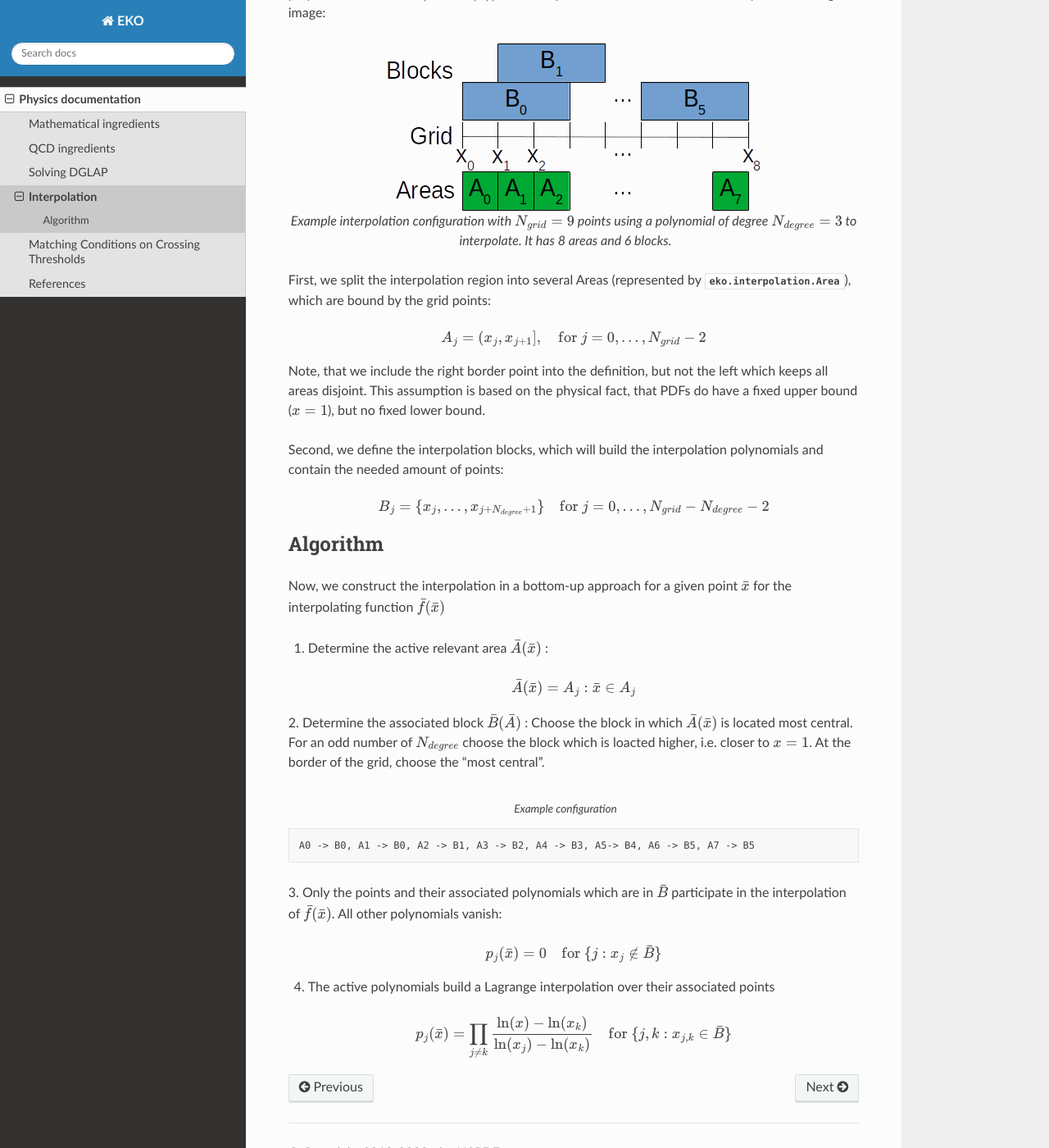
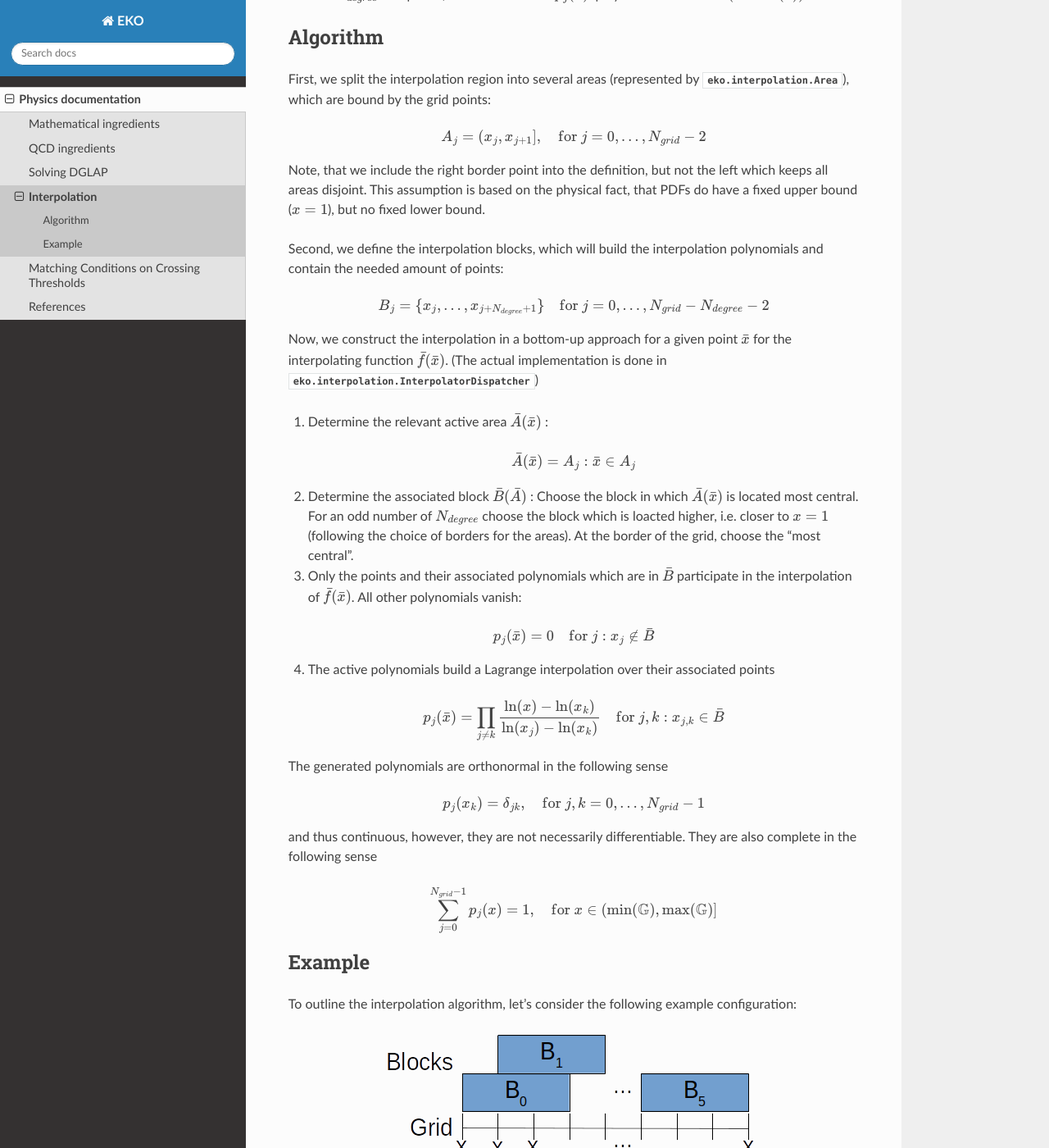
Before and after one commit to NNPDF/eko, a Sphinx documentation site: the page built from doc/source/Physics/Interpolation.txt, in a window 1280 px wide and 1400 px high, scrolled down 462 px. Shown: the whole window at 82% size. Built offline with Sphinx 7.4.7 and the Read the Docs theme 2.0.0, drawn with Linux system fonts in a browser that asks for light colours; pages that are not in the unit, such as notebooks, are missing from menus; some of the changed text lies outside the part shown.

Commit message:
update doc

```diff
--- a/doc/source/Physics/Interpolation.txt
+++ b/doc/source/Physics/Interpolation.txt
@@ -12,19 +12,16 @@
 .. math ::
     f(x) \sim \bar f(x) \sum\limits_{j=0}^{N_{grid} - 1 } f(x_j) p_j(x)
 
-Thus each grid point :math:`x_j` has an associated interpolation polynomial :math:`p_j(x)`.
+Thus each grid point :math:`x_j` has an associated interpolation polynomial :math:`p_j(x)`
+(represented by :class:`eko.interpolation.BasisFunction`).
 We interpolate in :math:`\ln(x)` using Lagrange interpolation among the nearest
 :math:`N_{degree}+1` points, which renders the :math:`p_j(x)`: polynomials of order
-:math:`O(\ln^{N_{degree}}(x))`. The interpolation routine can be outlined by the following
-image:
+:math:`O(\ln^{N_{degree}}(x))`.
 
-.. figure :: ../img/grid.png
-    :align: center
+Algorithm
+---------
 
-    Example interpolation configuration with :math:`N_{grid}=9` points using a polynomial
-    of degree :math:`N_{degree}=3` to interpolate. It has 8 areas and 6 blocks.
-
-First, we split the interpolation region into several Areas (represented by
+First, we split the interpolation region into several areas (represented by
 :class:`eko.interpolation.Area`), which are bound by the grid points:
 
 .. math ::
@@ -40,35 +37,72 @@
 .. math ::
     B_j = \{x_j,\ldots,x_{j+N_{degree}+1}\} \quad \text{for}~j=0,\ldots,N_{grid}-N_{degree}-2
 
-Algorithm
----------
+Now, we construct the interpolation in a bottom-up approach for a given point
+:math:`\bar x` for the interpolating function :math:`\bar f(\bar x)`.
+(The actual implementation is done in :class:`eko.interpolation.InterpolatorDispatcher`)
 
-Now, we construct the interpolation in a bottom-up approach for a given point
-:math:`\bar x` for the interpolating function :math:`\bar f(\bar x)`
-
-1. Determine the active relevant area :math:`\bar A(\bar x)` :
+1. Determine the relevant active area :math:`\bar A(\bar x)` :
 
 .. math ::
     \bar A(\bar x) = A_j : \bar x \in A_j
 
 2. Determine the associated block :math:`\bar B(\bar A)` :
-Choose the block in which :math:`\bar A(\bar x)` is located most central.
-For an odd number of :math:`N_{degree}` choose the block which is
-loacted higher, i.e. closer to :math:`x=1`. At the border of the grid, choose
-the "most central".
-
-.. code-block:: none
-   :caption: Example configuration
-
-   A0 -> B0, A1 -> B0, A2 -> B1, A3 -> B2, A4 -> B3, A5-> B4, A6 -> B5, A7 -> B5
+   Choose the block in which :math:`\bar A(\bar x)` is located most central.
+   For an odd number of :math:`N_{degree}` choose the block which is
+   loacted higher, i.e. closer to :math:`x=1` (following the choice of borders
+   for the areas). At the border of the grid, choose the "most central".
 
 3. Only the points and their associated polynomials which are in :math:`\bar B`
-participate in the interpolation of :math:`\bar f(\bar x)`. All other polynomials vanish:
+   participate in the interpolation of :math:`\bar f(\bar x)`.
+   All other polynomials vanish:
 
 .. math ::
-    p_j(\bar x) = 0 \quad \text{for}~\{j : x_j \not\in \bar B \}
+    p_j(\bar x) = 0 \quad \text{for}~j : x_j \not\in \bar B
 
 4. The active polynomials build a Lagrange interpolation over their associated points
 
 .. math ::
-    p_j(\bar x) = \prod\limits_{j\neq k} \frac{\ln(x) - \ln(x_k)}{\ln(x_j) - \ln(x_k)} \quad \text{for}~\{j,k : x_{j,k} \in \bar B \}
+    p_j(\bar x) = \prod\limits_{j\neq k} \frac{\ln(x) - \ln(x_k)}{\ln(x_j) - \ln(x_k)} \quad \text{for}~j,k : x_{j,k} \in \bar B
+
+The generated polynomials are orthonormal in the following sense
+
+.. math ::
+    p_j(x_k) = \delta_{jk}, \quad \text{for}~j,k=0,\ldots,N_{grid}-1
+
+and thus continuous, however, they are not necessarily differentiable.
+They are also complete in the following sense
+
+.. math ::
+    \sum\limits_{j=0}^{N_{grid}-1} p_j(x) = 1, \quad \text{for}~x \in (\text{min}(\mathbb G),\text{max}(\mathbb G)]
+
+
+Example
+-------
+To outline the interpolation algorithm, let's consider the following example configuration:
+
+.. figure :: ../img/interpolation-grid.png
+    :align: center
+
+    Example interpolation configuration with :math:`N_{grid}=9` points using a polynomial
+    of degree :math:`N_{degree}=3` to interpolate. It has 8 areas and 6 blocks.
+
+The mapping between areas and blocks are then given by
+
+.. code-block:: none
+   :caption: Mapping in the example configuration
+
+   A0 -> B0, A1 -> B0, A2 -> B1, A3 -> B2, A4 -> B3, A5-> B4, A6 -> B5, A7 -> B5
+
+The generated polynomials then look like:
+
+.. figure :: ../img/interpolation-polynomials.png
+    :align: center
+
+    Selected polynomials of the example configuration. The 9 points have been placed
+    logarithmically equidistant in :math:`(10^{-5},1]`. Note that :math:`p_4(x)`
+    is still piecewise of degree 3.
+
+.. todo ::
+    - document grid generation
+    - we seem to require a linear grid at large x
+    - given some hints about typical choices of N_grid/N_degree -> do we want to comment about benchmarks?
--- /dev/null
+++ b/doc/source/img-src/interpolation.py
@@ -0,0 +1,29 @@
+# -*- coding: utf-8 -*-
+import pathlib
+import numpy as np
+import matplotlib.pyplot as plt
+
+from eko import interpolation
+
+# setup
+logxmin = -5
+xgrid = np.logspace(logxmin,0,9)
+polynomial_degree = 3
+disp = interpolation.InterpolatorDispatcher(xgrid,polynomial_degree,True,False)
+
+# show grid
+xs = np.logspace(logxmin,0,150)
+plt.xlabel("x")
+plt.xscale("log")
+plt.plot(xgrid,[0]*len(xgrid),"o",color="black")
+# plot
+for j in [0,1,4,8]:
+    ys = [disp[j](x) for x in xs]
+    plt.plot(xs,ys,label=f"$p_{j}(x)$")
+
+# global
+plt.title("Example configuration")
+plt.legend()
+
+# output
+plt.savefig(pathlib.Path(__file__).parent.parent/"img"/"interpolation-polynomials.png")
--- a/doc/source/index.txt
+++ b/doc/source/index.txt
@@ -9,12 +9,16 @@
     Physics/index
 
     modules/eko/modules
-    code_todos
 
 .. automodule:: eko
     :members:
     :noindex:
 
+.. toctree::
+    :maxdepth: 4
+    :caption: Dev:
+
+    code_todos
 
 Indices and tables
 ==================
```
Also changed, not shown: doc/source/img/interpolation-grid.png (renamed from doc/source/img/grid.png), doc/source/img/interpolation-polynomials.png (added).
